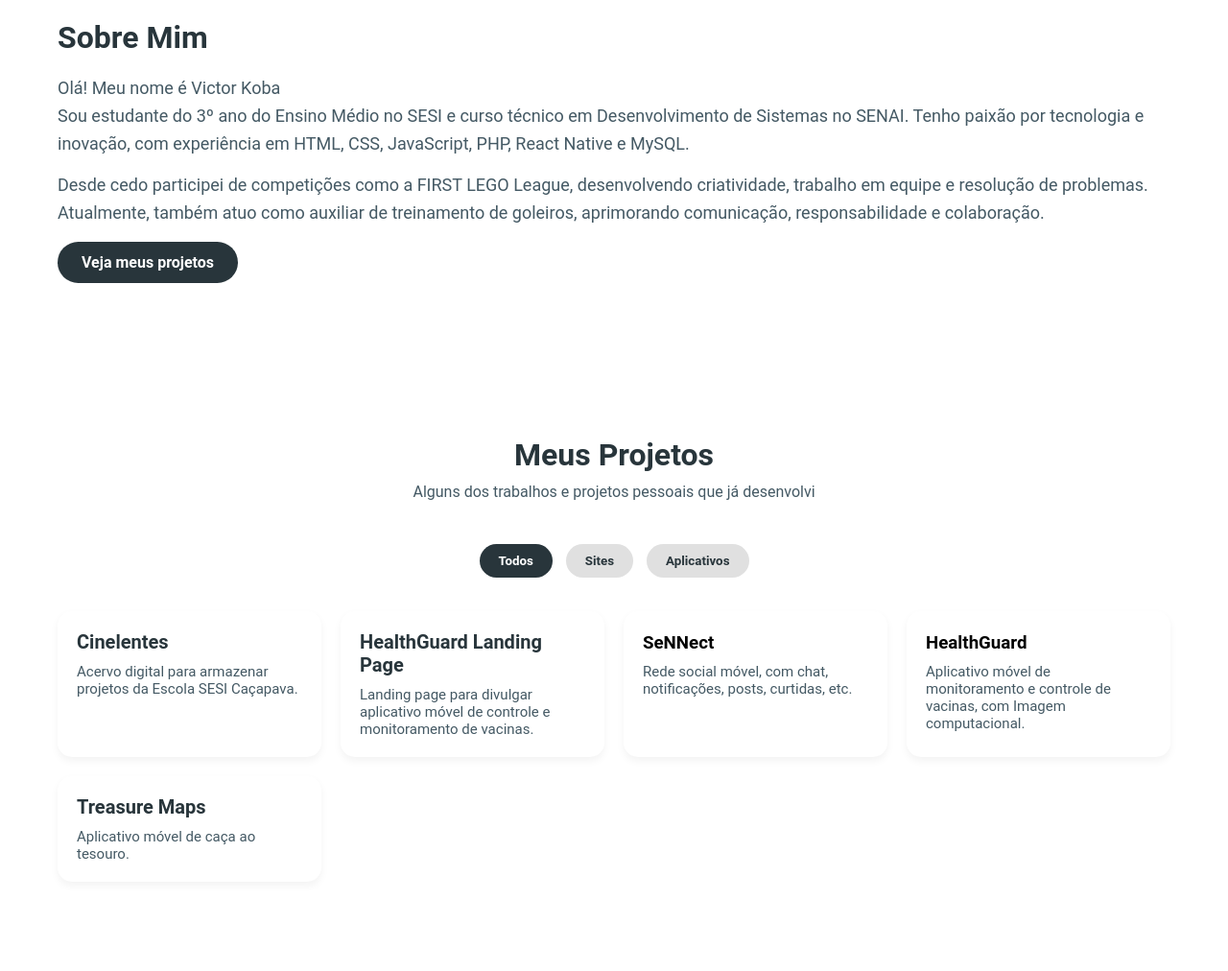
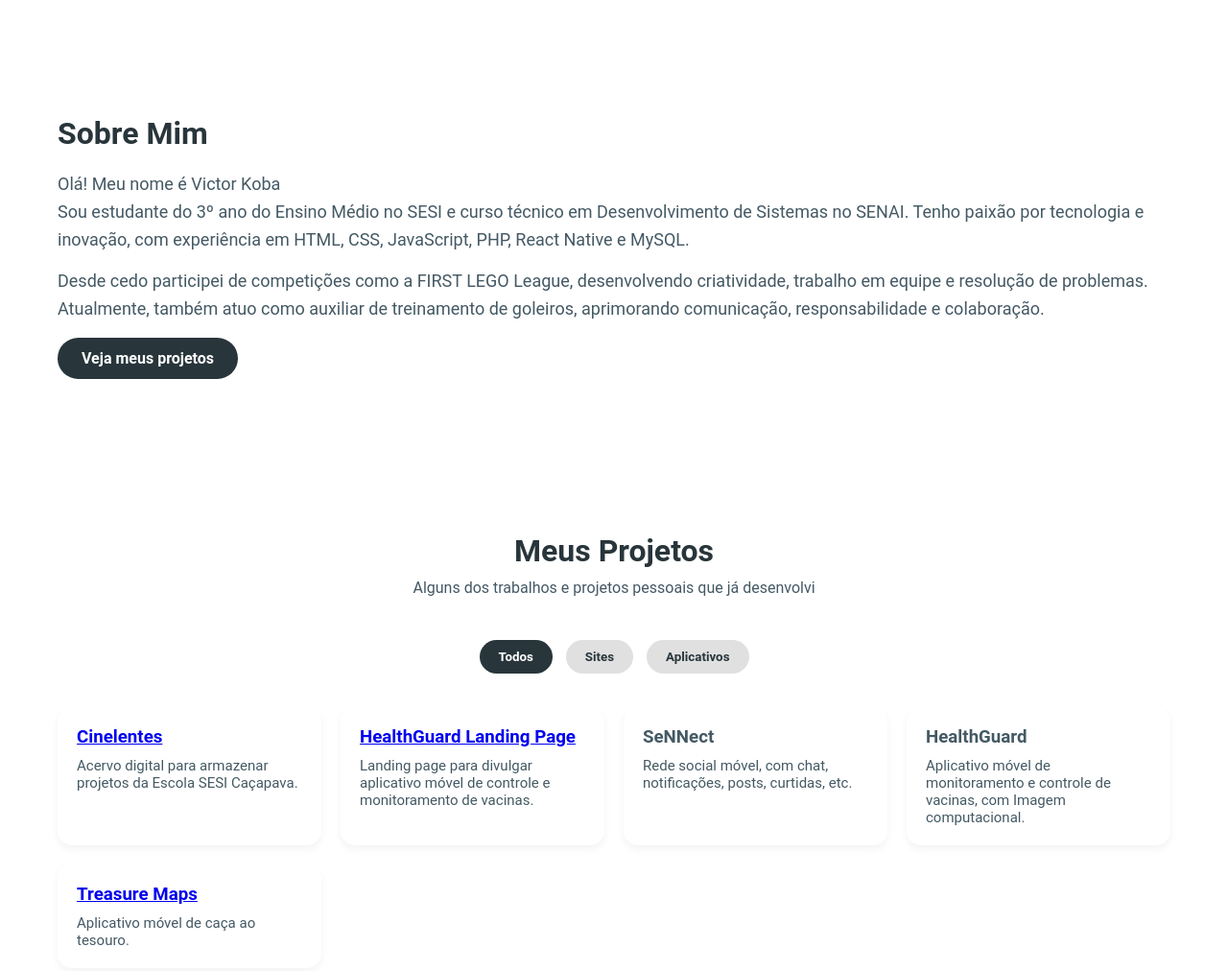
Before and after one commit to victorkoba/Portfolio, a plain HTML site: page index.html in a window 1280 px wide. Shown: the part 860-1872 px from the top of the page at 96% size. Drawn offline with Linux system fonts and the light colour scheme.

Commit message:
Alterando meus projetos

```diff
--- a/css/style.css
+++ b/css/style.css
@@ -182,12 +182,15 @@ span {
 }
 
 .project-card {
+    display: block;
     background: #fff;
     padding: 20px;
     border-radius: 15px;
     box-shadow: 0 4px 8px rgba(0,0,0,0.05);
     text-align: left;
     transition: transform 0.3s ease, box-shadow 0.3s ease;
+    text-decoration: none;
+    color: inherit;
 }
 
 .project-card:hover {
@@ -197,16 +200,6 @@ span {
 
 .project-card h3 {
     margin-bottom: 10px;
-}
-
-.project-card a {
-    text-decoration: none;
-    color: #28353b;
-    font-size: 20px;
-    transition: color 0.3s;
-}
-
-.project-card a:hover {
     color: #445964;
 }
 
@@ -216,6 +209,7 @@ span {
 }
 
 .about {
+    height: 100%;
     padding: 80px 60px;
     background: #fff;
 }
@@ -231,6 +225,7 @@ span {
     opacity: 0;
     transform: translateY(30px);
     transition: all 1s ease;
+    margin-top: 100px;
 }
 
 .about-text.visible {
@@ -249,7 +244,6 @@ span {
     color: #445964;
     margin-bottom: 15px;
     line-height: 1.6;
-
 }
 
 /* === Mobile - até 480px === */
```
